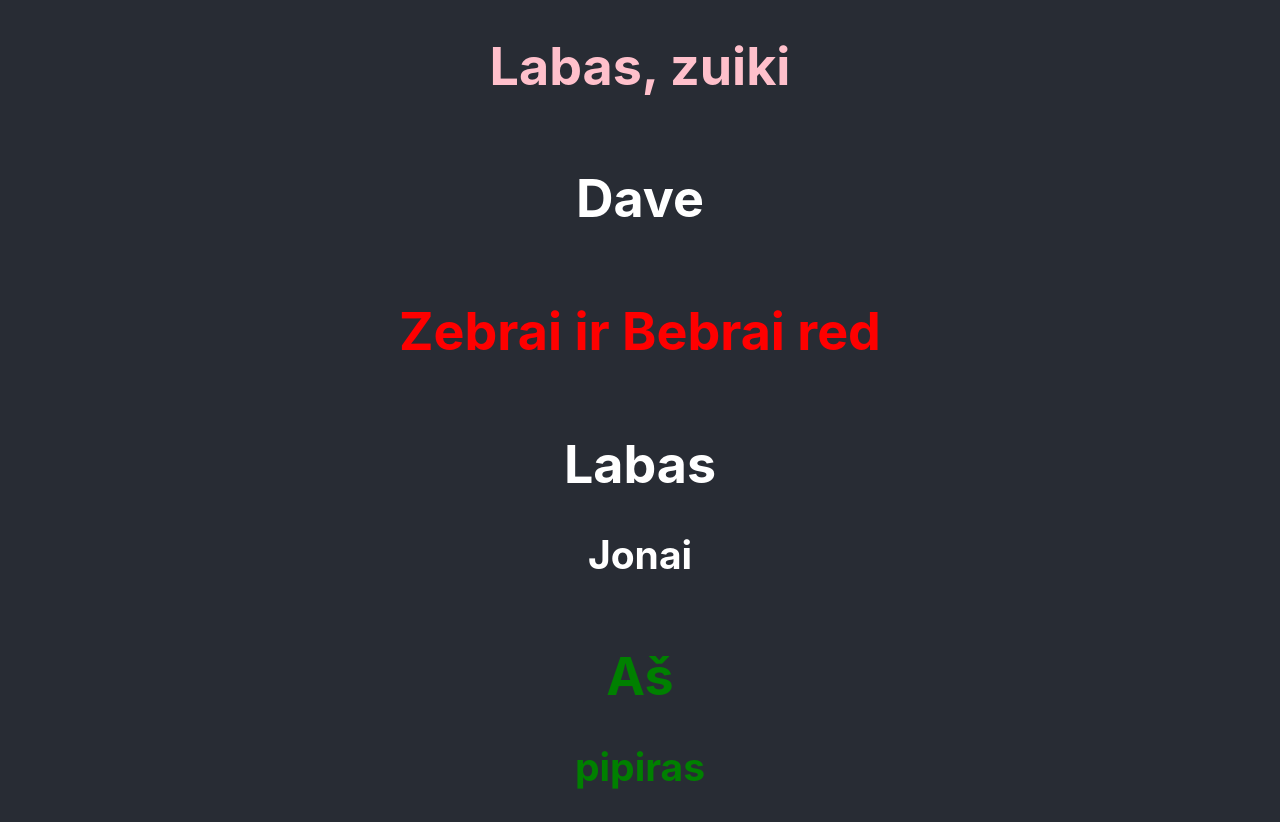
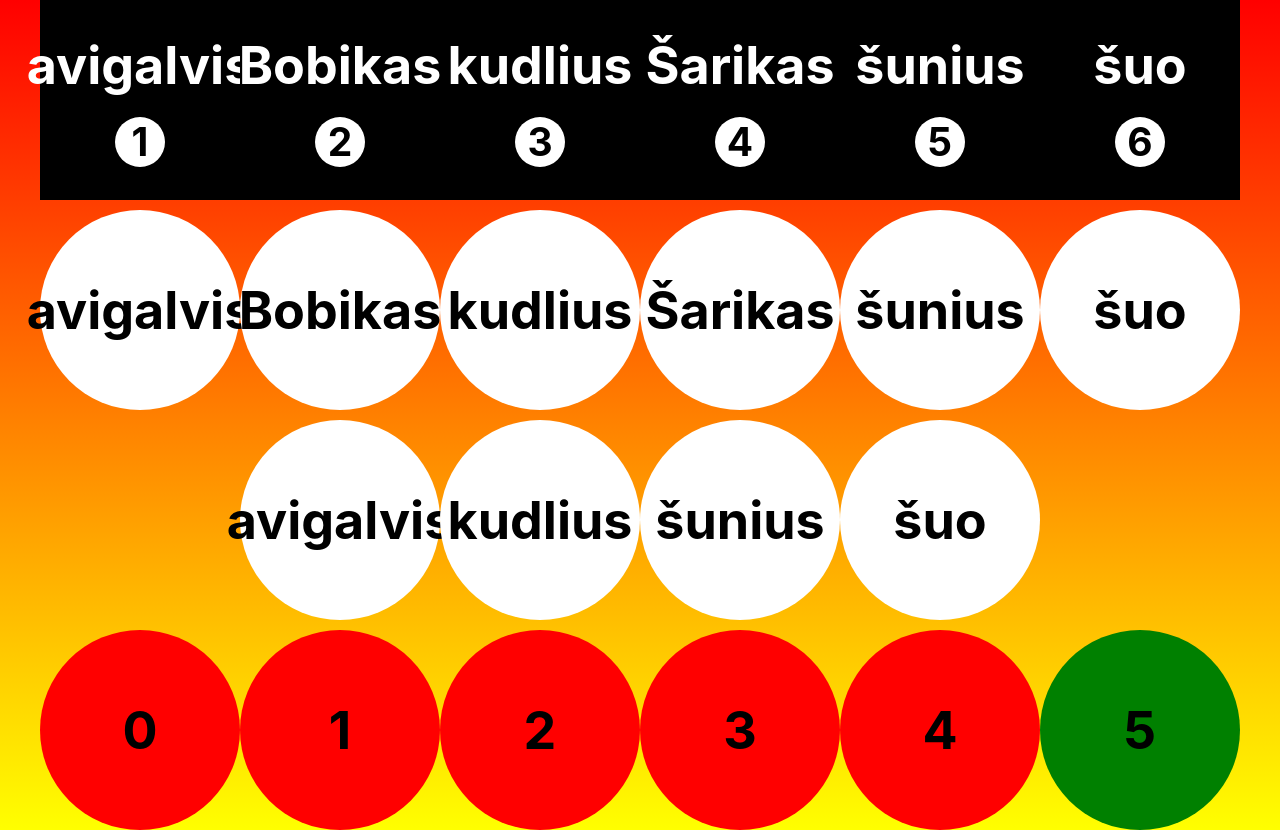
Before and after one commit to ModestasSinkevicius1/react_base, a React (Create React App) app: page / in a window 1280 px wide. Built offline with nearby package versions, Linux system fonts and the light colour scheme.

Commit message:
completed-tasks-2

```diff
--- a/src/App.css
+++ b/src/App.css
@@ -7,17 +7,12 @@
   pointer-events: none;
 }
 
-@media (prefers-reduced-motion: no-preference) {
-  .App-logo {
-    animation: App-logo-spin infinite 20s linear;
-  }
-}
-
 .App-header {
   background-color: #282c34;
   min-height: 100vh;
   display: flex;
   flex-direction: column;
+  gap: 10px;
   align-items: center;
   justify-content: center;
   font-size: calc(10px + 2vmin);
@@ -36,3 +31,97 @@
     transform: rotate(360deg);
   }
 }
+
+.black, .white{
+  display: flex;
+  justify-content: center;
+  align-items: center;
+  width: '100px';
+  height: '100px';
+  border-radius: 100%;
+  width: 100px;
+  height: 100px;
+  z-index: 1;
+}
+
+.black{
+  border: 2px solid black;
+  background-color: black;
+}
+
+.white{
+  border: 2px solid white;
+  background-color: white;
+  color: black;
+}
+
+.romb-container{
+  display: flex;
+  justify-content: center;
+  position: relative;
+}
+
+.romb-container>.romb {
+  display: flex;
+  justify-content: center;
+  align-items: center;
+  width: 200px;
+  height: 200px;
+  transform: rotate(45deg);
+  position:absolute;
+  transition: all 1s;
+  margin-top: 50px;
+  user-select: none;
+}
+
+.romb>h1{
+  transform: rotate(-45deg);
+}
+
+.romb-container:hover > .romb-0{
+  transform: translateY(10px) rotate(45deg);
+}
+
+.romb-container:hover > .romb-1{
+  transform: translateY(200px) rotate(45deg);
+}
+
+.romb-container:hover > .romb-2{
+  transform: translateY(400px) rotate(45deg);
+}
+
+.dog-rect, .dog-circl{
+  display: flex;
+  justify-content: center;
+  align-items: center;
+  width: 200px;
+  height: 200px;
+  background-color: black;
+  color: white;
+  gap: 20px;
+  flex-direction: column;
+}
+
+.dog-rect h1, .dog-rect h2{
+  margin: 0;
+}
+.line{
+  display: flex;
+  flex-direction: row;
+}
+.dog-rect h2{
+  display: flex;
+  justify-content: center;
+  align-items: center;
+  background-color: white;
+  color: black;
+  width: 50px;
+  height: 50px;
+  border-radius: 50%;
+}
+
+.dog-circl{
+  border-radius: 50%;
+  background-color: white;
+  color: black;
+}
--- a/src/App.jsx
+++ b/src/App.jsx
@@ -1,20 +1,53 @@
 import './App.css';
-import Animal from './Components/R1/Animal.jsx';
-import Labas from './Components/R1/Labas.jsx';
-import Text from './Components/R1/Text1.jsx';
-import Text2 from './Components/R1/Text2.jsx';
-import Text3 from './Components/R1/Text3';
+import rand from './Utilities/random.js'
+
+
+
+
+const dogs = ['šuo', 'šunius', 'Bobikas', 'kudlius', 'Šarikas', 'avigalvis'];
 
 //Task Main
 function App() {
   return (
     <div className="App">
-      <header className="App-header">
-        <Labas />
-        <Text value={'Dave'} />
-        <Animal value={2} />
-        <Text2 text1='Labas' text2='Jonai' />
-        <Text3 text1='Aš' text2='pipiras' color='green' />
+      <header className="App-header" style={{backgroundImage: 'linear-gradient(red, yellow)'}}>
+        <div className='line'>
+          {
+            dogs.sort((a, b)=>b.length - a.length).map((dog, i)=>
+              <div key={i} className='dog-rect'>
+                <h1>{dog}</h1>
+                <h2>{i+1}</h2>
+              </div>
+          )
+          }
+        </div>
+        <div className='line'>
+          {
+            dogs.map((dog, i)=>
+              <div key={i} className='dog-circl'>
+                <h1>{dog}</h1>
+              </div>
+          )
+          }
+        </div>
+        <div className='line'>
+          {
+            dogs.filter(a=>a[0].toUpperCase() !== a[0]).map((dog, i)=>
+              <div key={i} className='dog-circl'>
+                <h1>{dog}</h1>
+              </div>
+          )
+          }
+        </div>
+        <div className='line'>
+          {
+            dogs.map((dog, i)=>
+              <div key={i} className='dog-circl' style={rand(0, 10) > 6 ? {backgroundColor: 'green'} : {backgroundColor: 'red'}}>
+                <h1>{i}</h1>
+              </div>
+          )
+          }
+        </div>
       </header>
     </div>
   );
--- a/src/Components/R1/Labas.jsx
+++ b/src/Components/R1/Labas.jsx
@@ -1,8 +1,10 @@
+import random from '../../Utilities/random.js'
+
 //Task 1
 function Labas() {
     return (
       <div className="Labas">
-        <h1 style={{color: 'pink'}}>Labas, zuiki</h1>
+        <h1 style={{color: random(0, 1) ? 'pink' : 'black'}}>Labas, zuiki</h1>
       </div>
     );
 }
--- a/src/Components/R1/Text2.jsx
+++ b/src/Components/R1/Text2.jsx
@@ -1,6 +1,5 @@
 //Task 4
 function Text2(props) {
-    console.log(props);
     return (
       <div className="Text2">
         <h1>{props.text1}</h1>
--- /dev/null
+++ b/src/Utilities/random.js
@@ -0,0 +1,7 @@
+function rand(min, max) {
+    min = Math.ceil(min);
+    max = Math.floor(max);
+    return Math.floor(Math.random() * (max - min + 1)) + min;
+}
+
+export default rand;
```
Also changed, not shown: src/Components/R1/Black.jsx (added, +9 -0 lines), src/Components/R1/White.jsx (added, +9 -0 lines), src/Tasks/App-1.jsx (added, +42 -0 lines).
